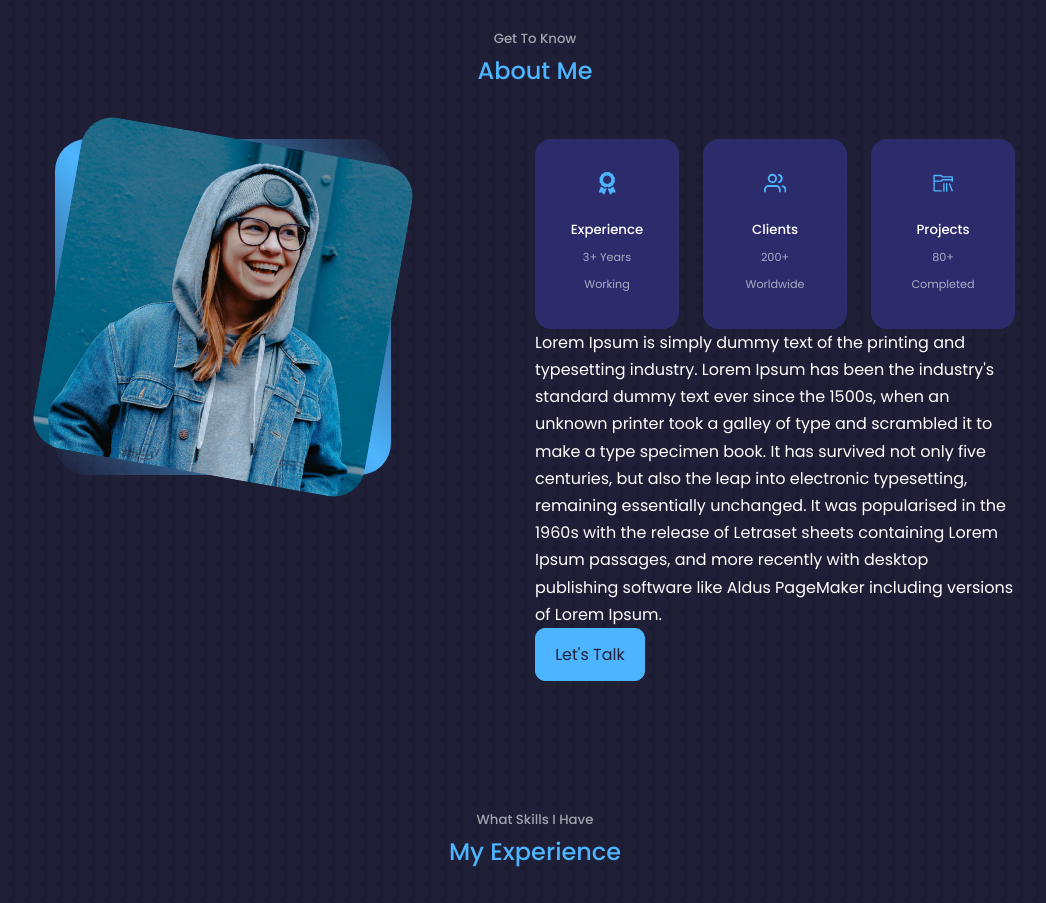
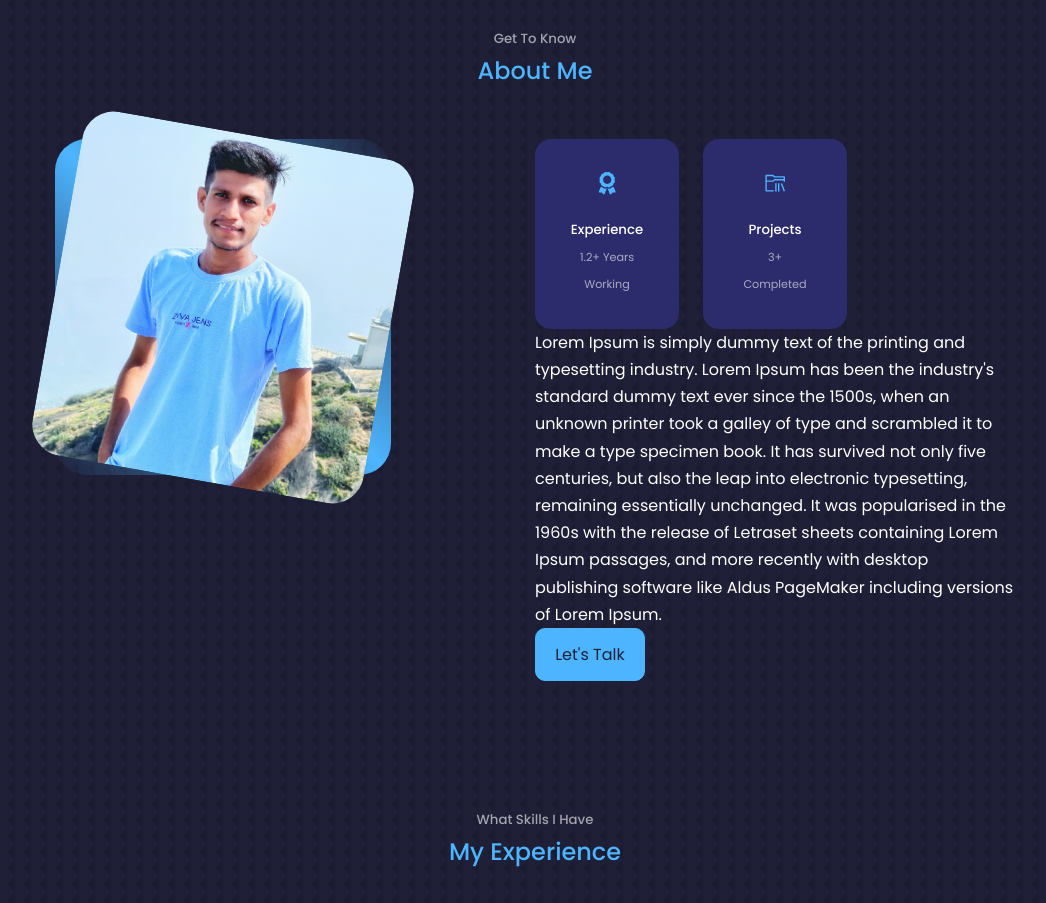
Before and after one commit to dnp176/React_Portfolio_My_Details, a React (Create React App) app: page / in a window 1280 px wide. Shown: the part 900-1803 px from the top of the page, without its empty margins (105-1151 px from the left). Built offline with nearby package versions, Linux system fonts and the light colour scheme.

Commit message:
change picture in about section

```diff
--- a/src/components/about/About.jsx
+++ b/src/components/about/About.jsx
@@ -1,6 +1,6 @@
 import React from 'react'
 import './about.css'
-import ME from '../../assets/me-about.jpg'
+import ME from '../../assets/me2.jpeg'
 import {FaAward} from 'react-icons/fa'
 import {FiUsers} from 'react-icons/fi'
 import {VscFolderLibrary} from 'react-icons/vsc'
@@ -24,21 +24,21 @@ export const About = () => {
               <article>
                 <FaAward  className='about_icon'/>
                 <h5>Experience</h5>
-                <small>3+ Years Working</small>
+                <small>1.2+ Years Working</small>
               </article>
             </div>
-            <div className="about__card">
+            {/* <div className="about__card">
               <article>
                 <FiUsers  className='about_icon'/>
                 <h5>Clients</h5>
                 <small>200+ Worldwide</small>
               </article>
-            </div>
+            </div> */}
             <div className="about__card">
               <article>
                 <VscFolderLibrary  className='about_icon'/>
                 <h5>Projects</h5>
-                <small>80+ Completed</small>
+                <small>3+ Completed</small>
               </article>
             </div>
         </div>
```
Also changed, not shown: src/assets/me2.jpeg (added).
